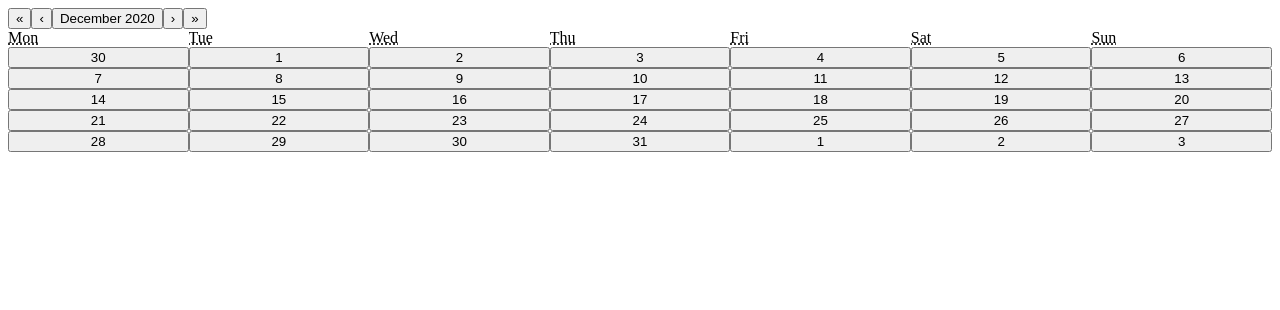
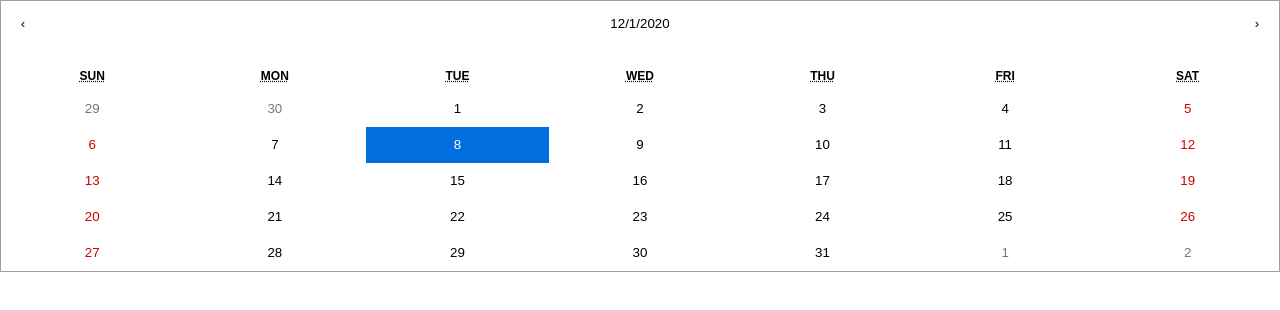
Before and after one commit to justMaxIt/calendar-react-test, a React (Create React App) app: page / in a window 1280 px wide. Shown: the top 310 px of the page. Built offline with nearby package versions, Linux system fonts and the light colour scheme.

Commit message:
work with calendar parameters

```diff
--- /dev/null
+++ b/src/App.css
@@ -0,0 +1,12 @@
+body {
+    margin: 0;
+    width: 100%;
+}
+.d{
+    width: 100%;
+}
+.calendar {
+    margin: 0;
+    padding: 0;
+    width: 100%;
+}
--- a/src/App.js
+++ b/src/App.js
@@ -1,24 +1,11 @@
-import React, { useState } from "react";
-
-import { BrowserRouter as Router, Switch, Route, Link } from "react-router-dom";
-import CalendarContainer from "./components/Calendar/CalendarContainer";
-import ListContainer from "./components/List/ListContainer";
+import React from "react";
+import CalendarContainer from "./components/CalendarContainer";
 
 const App = () => {
   return (
-    <Router>
-      <Switch>
-        <Route exact path="/">
-          <CalendarContainer />
-        </Route>
-        <Route path="/list">
-          <ListContainer />
-        </Route>
-        <Route path="*">
-          <div>Path error: 404</div>
-        </Route>
-      </Switch>
-    </Router>
+    <div>
+      <CalendarContainer />
+    </div>
   );
 };
 
--- a/src/components/Calendar/CalendarContainer.js
+++ /dev/null
@@ -1,19 +0,0 @@
-import React, { Component } from "react";
-import Calendar from "react-calendar";
-
-class CalendarContainer extends Component {
-  state = {
-    date: new Date(),
-  };
-
-  onChange = (date) => this.setState({ date });
-
-  render() {
-    return (
-      <div>
-        <Calendar onChange={this.onChange} value={this.state.date} />
-      </div>
-    );
-  }
-}
-export default CalendarContainer;
--- /dev/null
+++ b/src/components/CalendarContainer.js
@@ -0,0 +1,32 @@
+import React, { useState } from "react";
+import Calendar from "react-calendar";
+import "react-calendar/dist/Calendar.css";
+import "./../App.css";
+
+const CalendarContainer = () => {
+  const [date, setDate] = useState(new Date());
+
+  const onChange = (date) => setDate(date);
+
+  return (
+    <div className="d">
+      <Calendar
+        onChange={onChange}
+        value={date}
+        calendarType={"US"}
+        className="calendar"
+        defaultView={"month"}
+        navigationLabel={({ date }) => {
+          return `${date.toLocaleDateString()}`;
+        }}
+        view={"month"}
+        // formatYear={() => null}
+        next2Label={null}
+        prev2Label={null}
+        // showDoubleView={true}
+      />
+    </div>
+  );
+};
+
+export default CalendarContainer;
--- a/src/components/List/ListContainer.js
+++ /dev/null
@@ -1,7 +0,0 @@
-import React from "react";
-
-const ListContainer = () => {
-  return <div>List</div>;
-};
-
-export default ListContainer;
--- a/src/index.js
+++ b/src/index.js
@@ -2,6 +2,7 @@ import React from "react";
 import ReactDOM from "react-dom";
 import App from "./App";
 import reportWebVitals from "./reportWebVitals";
+import "./App.css";
 
 ReactDOM.render(
   <React.StrictMode>
```
Also changed, not shown: 1 other file (tests, documents, lock files or other folders).
